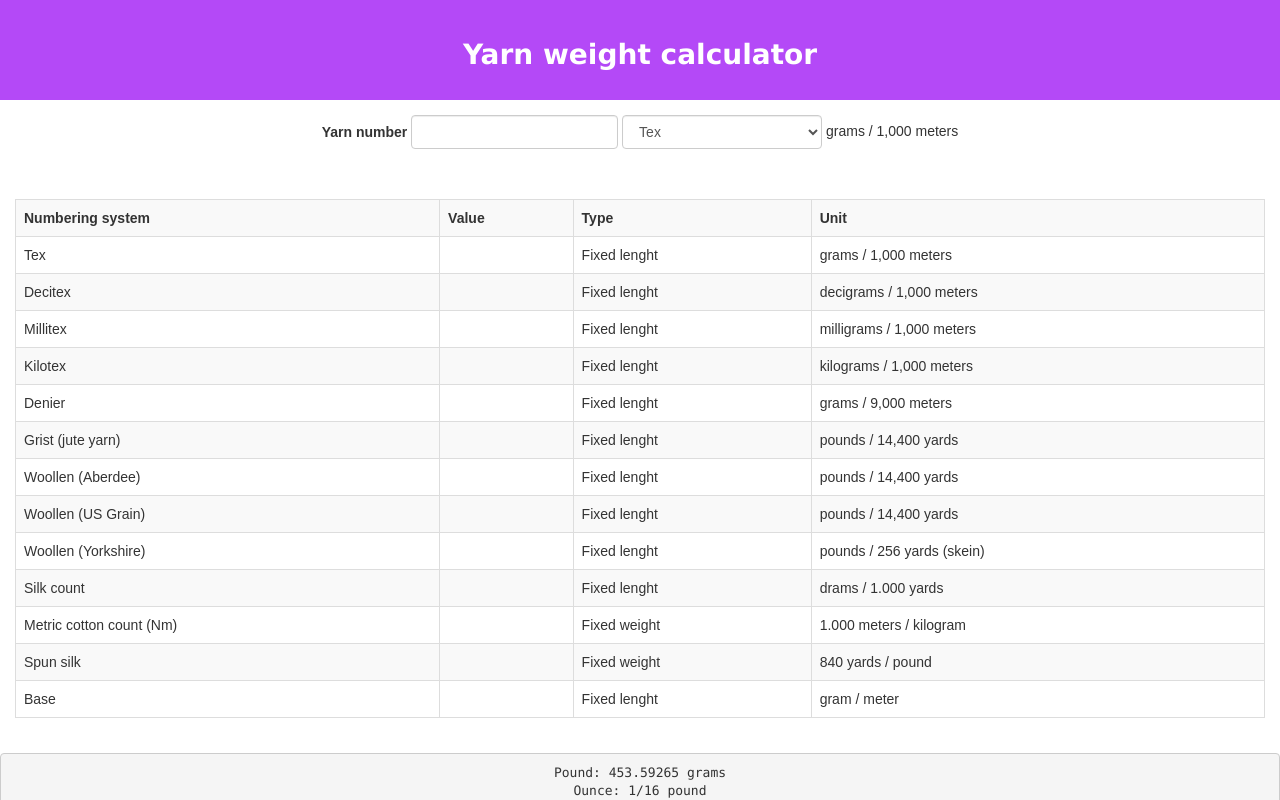
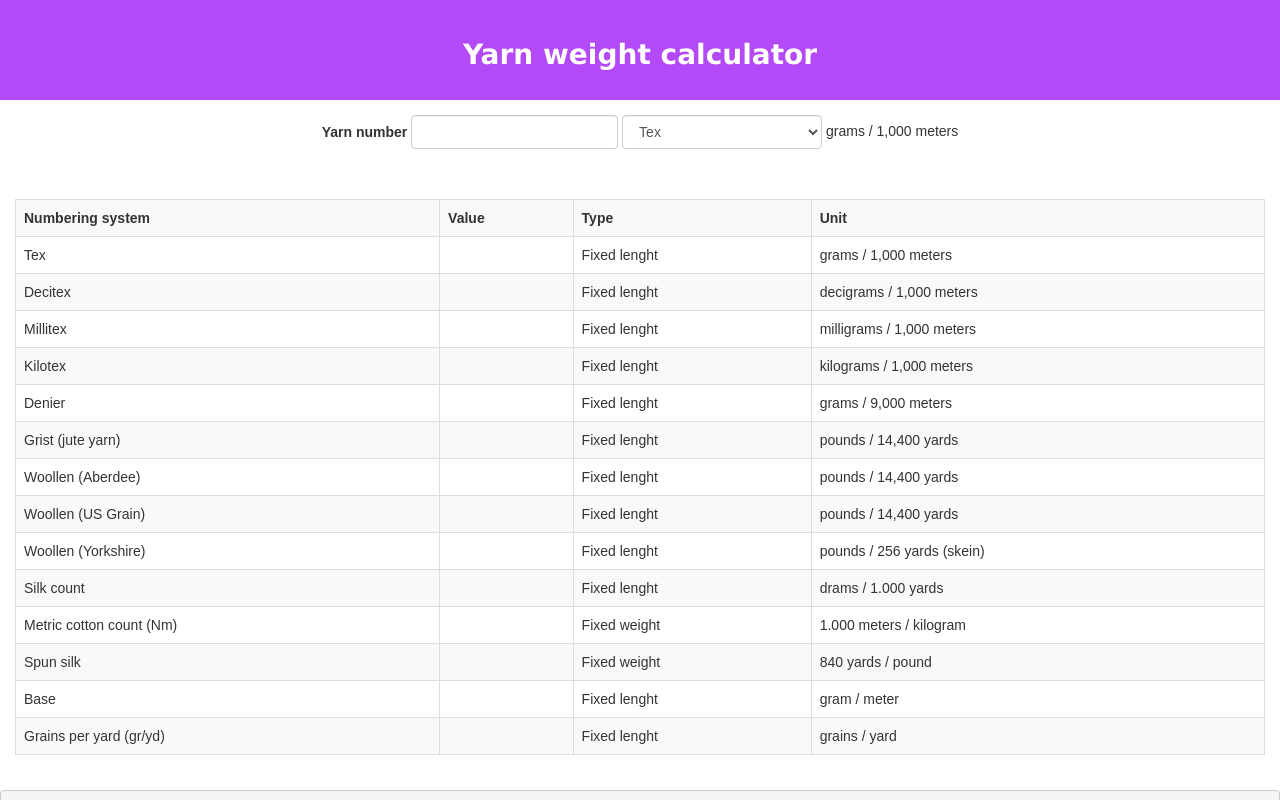
Before and after one commit to jselin/planner, a React (Create React App) app: page / in a window 1280 px wide. Shown: the top 800 px of the page. Built offline with nearby package versions, Linux system fonts and the light colour scheme.

Commit message:
Added grains per yard

```diff
--- a/src/units.js
+++ b/src/units.js
@@ -12,7 +12,8 @@ export const UNIT_TYPE = {
     WOOLLEN_ABERDEEN: "woollen_aberdeen",
     WOOLLEN_GRAIN: "woollen_grain",
     WOOLLEN_RUN: "woollen_run",
-    SPUN_SILK: "spun_silk"
+    SPUN_SILK: "spun_silk",
+    GRAINS_PER_YARD: "(gr/yd)",
 }
 
 // by definitions in Wikipedia
@@ -132,6 +133,14 @@ export const units = [
         lenghtUnit: 1,
         direct: true,
     },
+    {
+        type: UNIT_TYPE.GRAINS_PER_YARD,
+        label: "Grains per yard (gr/yd)",
+        unit: "grains / yard",
+        massUnit: UNIT_CONST.GRAIN_IN_G,
+        lenghtUnit: UNIT_CONST.YARD_IN_M,
+        direct: true,
+    },
 
 ]
 
```
Also changed, not shown: 1 other file (tests, documents, lock files or other folders).
